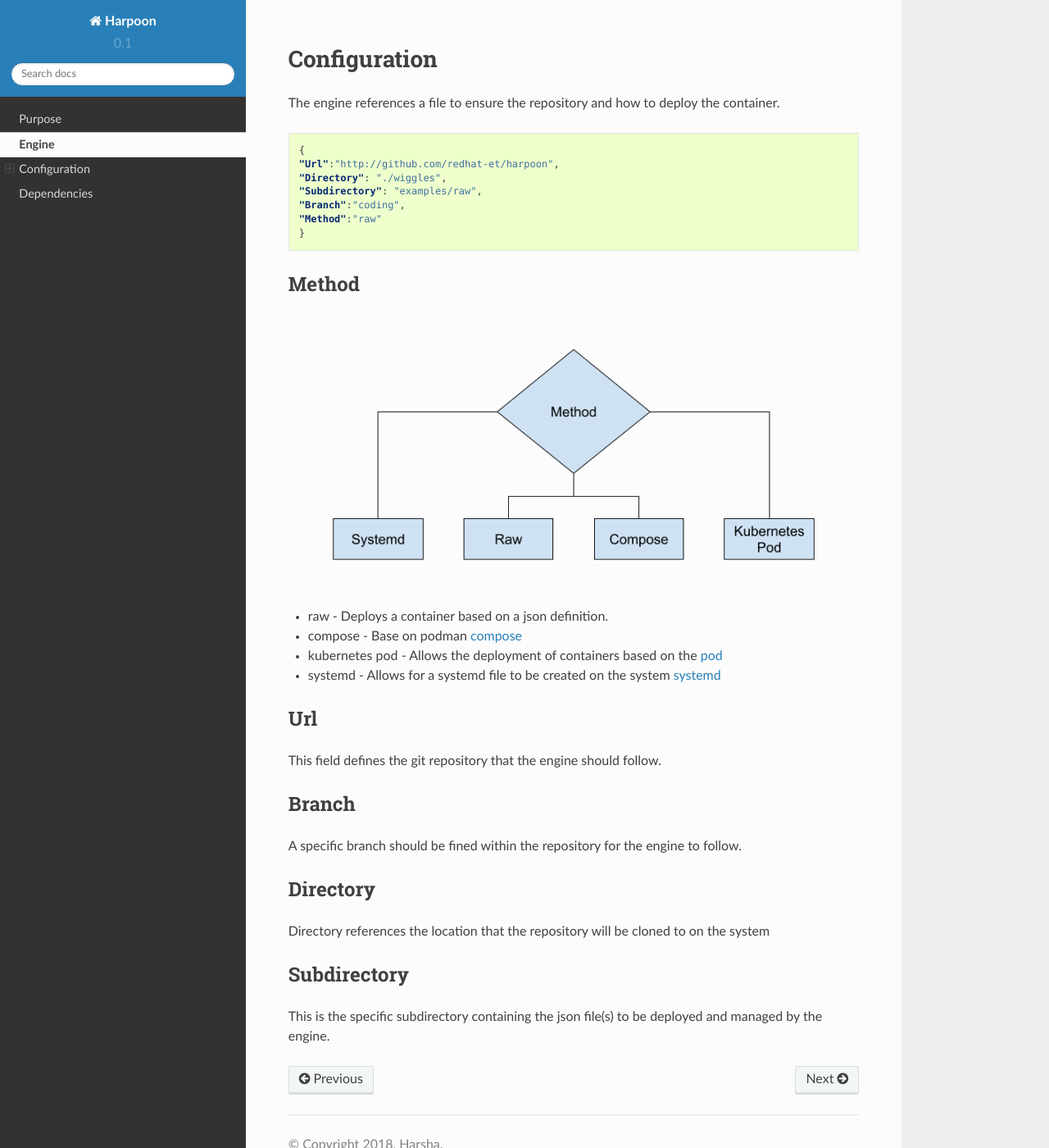
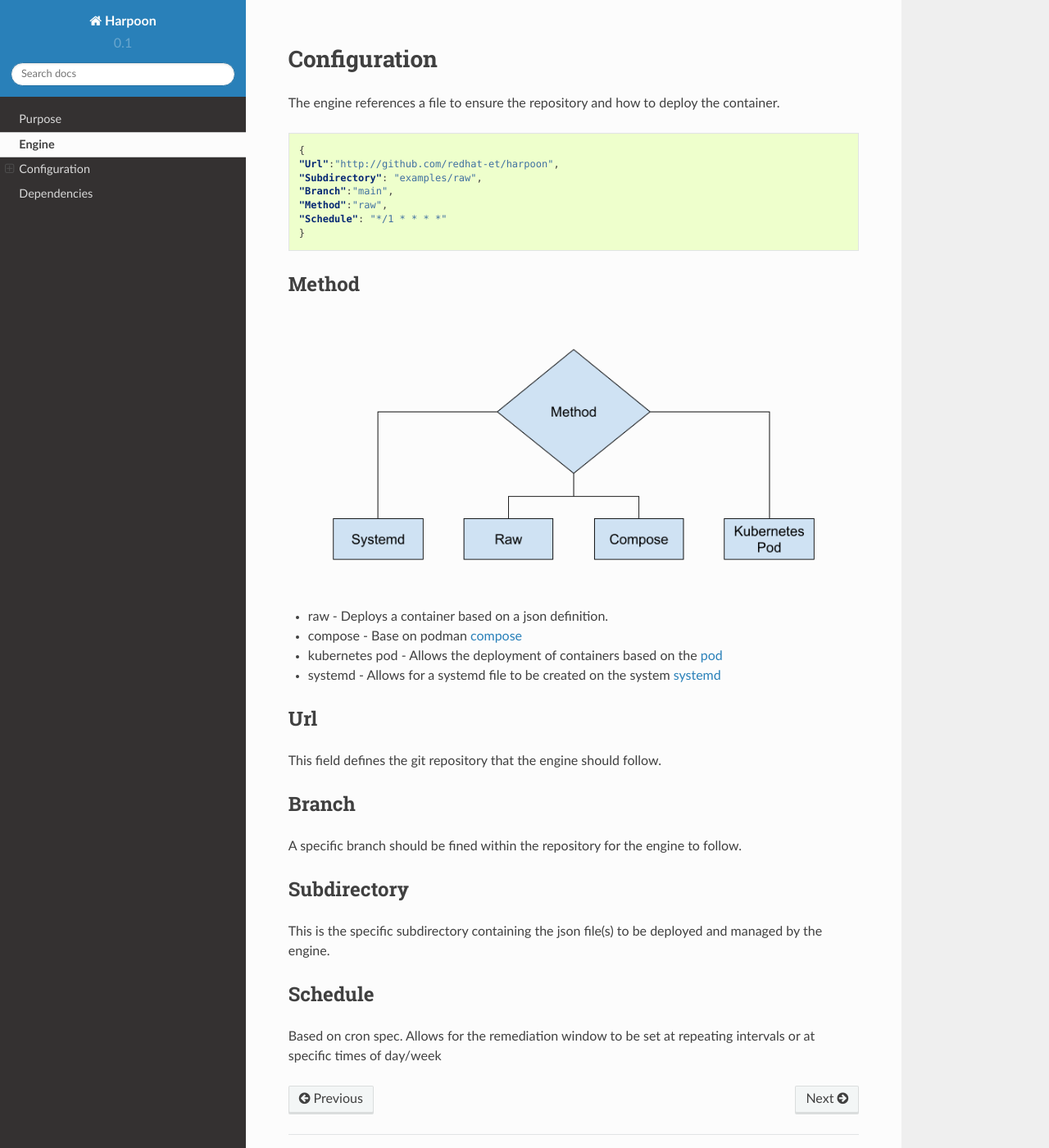
Before and after one commit to containers/fetchit, a Sphinx documentation site: the page built from docs/engine.rst, in a window 1280 px wide and 1400 px high, scrolled down 1051 px. Shown: the whole window at 82% size. Built offline with Sphinx 7.4.7 and the Read the Docs theme 2.0.0, drawn with Linux system fonts in a browser that asks for light colours.

Commit message:
removal of required directory name
Signed-off-by: Ryan Cook <rcook@redhat.com>

```diff
--- a/docs/engine.rst
+++ b/docs/engine.rst
@@ -16,10 +16,10 @@ The engine references a file to ensure the repository and how to deploy the cont
 
    {
    "Url":"http://github.com/redhat-et/harpoon",
-   "Directory": "./wiggles",
    "Subdirectory": "examples/raw",
-   "Branch":"coding",
-   "Method":"raw"
+   "Branch":"main",
+   "Method":"raw",
+   "Schedule": "*/1 * * * *"
    }
 
 Method
@@ -41,11 +41,11 @@ Branch
 A specific branch should be fined within the repository for the engine to follow.
 
 
-Directory
----------
-Directory references the location that the repository will be cloned to on the system
-
-
 Subdirectory
 ------------
 This is the specific subdirectory containing the json file(s) to be deployed and managed by the engine.
+
+
+Schedule
+--------
+Based on cron spec. Allows for the remediation window to be set at repeating intervals or at specific times of day/week
```
Also changed, not shown: 2 other files.
